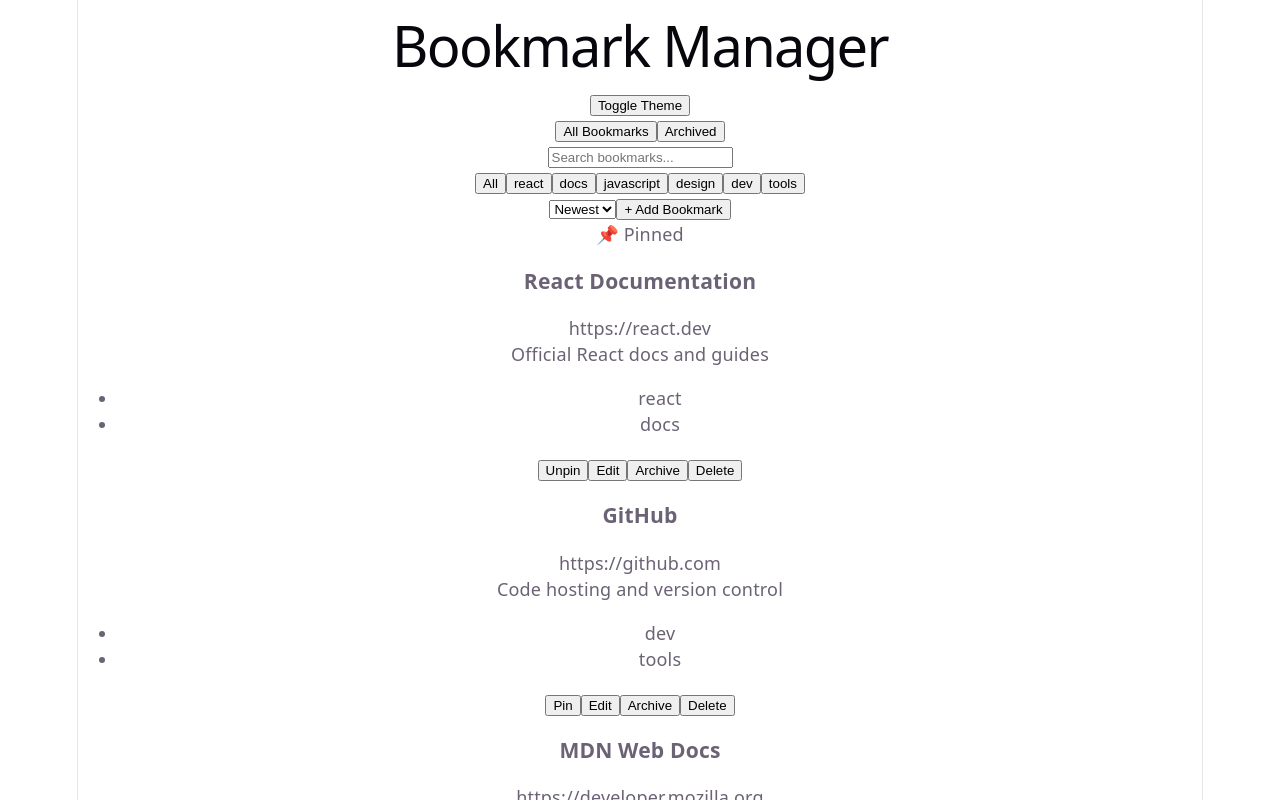
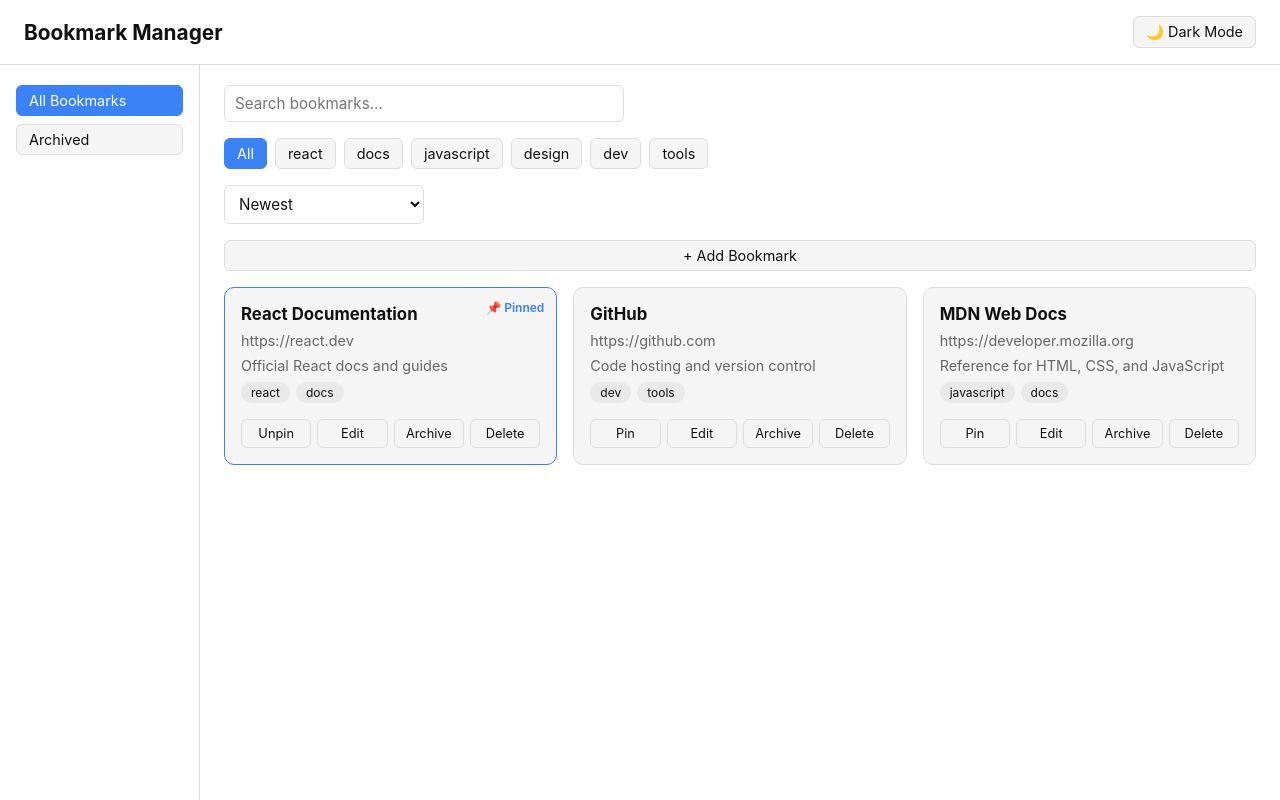
Before and after one commit to K0k1M4r/Big-Game-React, a React (Vite) app: page / in a window 1280 px wide. Shown: the top 800 px of the page. Built offline with nearby package versions, Linux system fonts and the light colour scheme.

Commit message:
styles set up

```diff
--- a/src/App.css
+++ b/src/App.css
@@ -1,184 +1,24 @@
-.counter {
-  font-size: 16px;
-  padding: 5px 10px;
-  border-radius: 5px;
-  color: var(--accent);
-  background: var(--accent-bg);
-  border: 2px solid transparent;
-  transition: border-color 0.3s;
-  margin-bottom: 24px;
-
-  &:hover {
-    border-color: var(--accent-border);
-  }
-  &:focus-visible {
-    outline: 2px solid var(--accent);
-    outline-offset: 2px;
-  }
+:root[data-theme="light"] {
+  --bg-color: #ffffff;
+  --text-color: #111111;
+  --card-bg: #f5f5f5;
+  --border-color: #dddddd;
 }
 
-.hero {
-  position: relative;
-
-  .base,
-  .framework,
-  .vite {
-    inset-inline: 0;
-    margin: 0 auto;
-  }
-
-  .base {
-    width: 170px;
-    position: relative;
-    z-index: 0;
-  }
-
-  .framework,
-  .vite {
-    position: absolute;
-  }
-
-  .framework {
-    z-index: 1;
-    top: 34px;
-    height: 28px;
-    transform: perspective(2000px) rotateZ(300deg) rotateX(44deg) rotateY(39deg)
-      scale(1.4);
-  }
-
-  .vite {
-    z-index: 0;
-    top: 107px;
-    height: 26px;
-    width: auto;
-    transform: perspective(2000px) rotateZ(300deg) rotateX(40deg) rotateY(39deg)
-      scale(0.8);
-  }
+:root[data-theme="dark"] {
+  --bg-color: #1a1a1a;
+  --text-color: #f0f0f0;
+  --card-bg: #2a2a2a;
+  --border-color: #444444;
 }
 
-#center {
-  display: flex;
-  flex-direction: column;
-  gap: 25px;
-  place-content: center;
-  place-items: center;
-  flex-grow: 1;
-
-  @media (max-width: 1024px) {
-    padding: 32px 20px 24px;
-    gap: 18px;
-  }
+body {
+  background-color: var(--bg-color);
+  color: var(--text-color);
+  transition: background-color 0.2s, color 0.2s;
 }
 
-#next-steps {
-  display: flex;
-  border-top: 1px solid var(--border);
-  text-align: left;
-
-  & > div {
-    flex: 1 1 0;
-    padding: 32px;
-    @media (max-width: 1024px) {
-      padding: 24px 20px;
-    }
-  }
-
-  .icon {
-    margin-bottom: 16px;
-    width: 22px;
-    height: 22px;
-  }
-
-  @media (max-width: 1024px) {
-    flex-direction: column;
-    text-align: center;
-  }
+.bookmark-card {
+  background-color: var(--card-bg);
+  border: 1px solid var(--border-color);
 }
-
-#docs {
-  border-right: 1px solid var(--border);
-
-  @media (max-width: 1024px) {
-    border-right: none;
-    border-bottom: 1px solid var(--border);
-  }
-}
-
-#next-steps ul {
-  list-style: none;
-  padding: 0;
-  display: flex;
-  gap: 8px;
-  margin: 32px 0 0;
-
-  .logo {
-    height: 18px;
-  }
-
-  a {
-    color: var(--text-h);
-    font-size: 16px;
-    border-radius: 6px;
-    background: var(--social-bg);
-    display: flex;
-    padding: 6px 12px;
-    align-items: center;
-    gap: 8px;
-    text-decoration: none;
-    transition: box-shadow 0.3s;
-
-    &:hover {
-      box-shadow: var(--shadow);
-    }
-    .button-icon {
-      height: 18px;
-      width: 18px;
-    }
-  }
-
-  @media (max-width: 1024px) {
-    margin-top: 20px;
-    flex-wrap: wrap;
-    justify-content: center;
-
-    li {
-      flex: 1 1 calc(50% - 8px);
-    }
-
-    a {
-      width: 100%;
-      justify-content: center;
-      box-sizing: border-box;
-    }
-  }
-}
-
-#spacer {
-  height: 88px;
-  border-top: 1px solid var(--border);
-  @media (max-width: 1024px) {
-    height: 48px;
-  }
-}
-
-.ticks {
-  position: relative;
-  width: 100%;
-
-  &::before,
-  &::after {
-    content: '';
-    position: absolute;
-    top: -4.5px;
-    border: 5px solid transparent;
-  }
-
-  &::before {
-    left: 0;
-    border-left-color: var(--border);
-  }
-  &::after {
-    right: 0;
-    border-right-color: var(--border);
-  }
-}
--- a/src/App.jsx
+++ b/src/App.jsx
@@ -17,8 +17,20 @@ function App() {
   const [searchTerm, setSearchTerm] = useState("");
   const [selectedTag, setSelectedTag] = useState("All");
   const [sortOption, setSortOption] = useState("newest");
+  const [theme, setTheme] = useState(
+    () => localStorage.getItem("theme") || "light"
+  );
 
+  // Initial load: localStorage first, fallback to bookmarks.json
   useEffect(() => {
+    const stored = localStorage.getItem("bookmarks");
+
+    if (stored) {
+      setTimeout(() => {
+        setBookmarks(JSON.parse(stored));
+        setIsLoading(false);
+      }, 800);
+    } else {
       fetch("/data/bookmarks.json")
         .then((res) => res.json())
         .then((data) => {
@@ -31,7 +43,25 @@ function App() {
           console.error("Failed to load bookmarks:", err);
           setIsLoading(false);
         });
+    }
   }, []);
+
+  // Sync bookmarks to localStorage whenever they change (after initial load)
+  useEffect(() => {
+    if (!isLoading) {
+      localStorage.setItem("bookmarks", JSON.stringify(bookmarks));
+    }
+  }, [bookmarks, isLoading]);
+
+  // Sync theme to localStorage + apply to document
+  useEffect(() => {
+    localStorage.setItem("theme", theme);
+    document.documentElement.setAttribute("data-theme", theme);
+  }, [theme]);
+
+  function toggleTheme() {
+    setTheme((prev) => (prev === "light" ? "dark" : "light"));
+  }
 
   function handleAddBookmark(newBookmark) {
     setBookmarks((prev) => [...prev, newBookmark]);
@@ -78,14 +108,10 @@ function App() {
     setEditingBookmark(null);
   }
 
-  // ---- Derived data, computed fresh every render ----
-
-  // 1. Filter by view (all vs archived)
   const viewFiltered = bookmarks.filter((b) =>
     currentView === "archived" ? b.archived : !b.archived
   );
 
-  // 2. Filter by search term (title + description)
   const searchFiltered = viewFiltered.filter((b) => {
     const term = searchTerm.trim().toLowerCase();
     if (!term) return true;
@@ -95,12 +121,10 @@ function App() {
     );
   });
 
-  // 3. Filter by selected tag
   const tagFiltered = searchFiltered.filter((b) =>
     selectedTag === "All" ? true : b.tags.includes(selectedTag)
   );
 
-  // 4. Sort (pinned always first, then by chosen sort)
   const sorted = [...tagFiltered].sort((a, b) => {
     if (a.pinned !== b.pinned) return a.pinned ? -1 : 1;
 
@@ -118,14 +142,12 @@ function App() {
     }
   });
 
-  // 5. All unique tags, for the FilterBar
   const allTags = ["All", ...new Set(bookmarks.flatMap((b) => b.tags))];
-
   const visibleBookmarks = sorted;
 
   return (
     <div className="app">
-      <Header />
+      <Header theme={theme} onToggleTheme={toggleTheme} />
       <div className="app-body">
         <Sidebar currentView={currentView} onChangeView={setCurrentView} />
         <main className="app-main">
--- a/src/components/Layout/Header.jsx
+++ b/src/components/Layout/Header.jsx
@@ -1,8 +1,10 @@
-function Header() {
+function Header({ theme, onToggleTheme }) {
   return (
     <header className="app-header">
       <h1>Bookmark Manager</h1>
-      <button>Toggle Theme</button>
+      <button onClick={onToggleTheme}>
+        {theme === "light" ? "🌙 Dark Mode" : "☀️ Light Mode"}
+      </button>
     </header>
   );
 }
--- a/src/index.css
+++ b/src/index.css
@@ -1,111 +1,320 @@
-:root {
-  --text: #6b6375;
-  --text-h: #08060d;
-  --bg: #fff;
-  --border: #e5e4e7;
-  --code-bg: #f4f3ec;
-  --accent: #aa3bff;
-  --accent-bg: rgba(170, 59, 255, 0.1);
-  --accent-border: rgba(170, 59, 255, 0.5);
-  --social-bg: rgba(244, 243, 236, 0.5);
-  --shadow:
-    rgba(0, 0, 0, 0.1) 0 10px 15px -3px, rgba(0, 0, 0, 0.05) 0 4px 6px -2px;
-
-  --sans: system-ui, 'Segoe UI', Roboto, sans-serif;
-  --heading: system-ui, 'Segoe UI', Roboto, sans-serif;
-  --mono: ui-monospace, Consolas, monospace;
-
-  font: 18px/145% var(--sans);
-  letter-spacing: 0.18px;
-  color-scheme: light dark;
-  color: var(--text);
-  background: var(--bg);
-  font-synthesis: none;
-  text-rendering: optimizeLegibility;
-  -webkit-font-smoothing: antialiased;
-  -moz-osx-font-smoothing: grayscale;
-
-  @media (max-width: 1024px) {
-    font-size: 16px;
-  }
-}
-
-@media (prefers-color-scheme: dark) {
-  :root {
-    --text: #9ca3af;
-    --text-h: #f3f4f6;
-    --bg: #16171d;
-    --border: #2e303a;
-    --code-bg: #1f2028;
-    --accent: #c084fc;
-    --accent-bg: rgba(192, 132, 252, 0.15);
-    --accent-border: rgba(192, 132, 252, 0.5);
-    --social-bg: rgba(47, 48, 58, 0.5);
-    --shadow:
-      rgba(0, 0, 0, 0.4) 0 10px 15px -3px, rgba(0, 0, 0, 0.25) 0 4px 6px -2px;
-  }
-
-  #social .button-icon {
-    filter: invert(1) brightness(2);
-  }
+* {
+  box-sizing: border-box;
+  margin: 0;
+  padding: 0;
 }
 
 body {
-  margin: 0;
+  font-family: -apple-system, BlinkMacSystemFont, "Segoe UI", Roboto, Helvetica, Arial, sans-serif;
+  background-color: var(--bg-color);
+  color: var(--text-color);
+  transition: background-color 0.2s, color 0.2s;
 }
 
-#root {
-  width: 1126px;
-  max-width: 100%;
-  margin: 0 auto;
-  text-align: center;
-  border-inline: 1px solid var(--border);
-  min-height: 100svh;
+button {
+  font-family: inherit;
+  cursor: pointer;
+  border: 1px solid var(--border-color);
+  background-color: var(--card-bg);
+  color: var(--text-color);
+  border-radius: 6px;
+  padding: 6px 12px;
+  font-size: 0.9rem;
+  transition: background-color 0.15s, border-color 0.15s;
+}
+
+button:hover {
+  background-color: var(--hover-bg);
+}
+
+button.active {
+  background-color: var(--accent-color);
+  color: #ffffff;
+  border-color: var(--accent-color);
+}
+
+input,
+textarea,
+select {
+  font-family: inherit;
+  font-size: 0.95rem;
+  padding: 8px 10px;
+  border: 1px solid var(--border-color);
+  border-radius: 6px;
+  background-color: var(--input-bg);
+  color: var(--text-color);
+  width: 100%;
+}
+
+input:focus,
+textarea:focus,
+select:focus {
+  outline: none;
+  border-color: var(--accent-color);
+}
+
+/* ===== Theme Variables ===== */
+:root[data-theme="light"] {
+  --bg-color: #ffffff;
+  --text-color: #111111;
+  --card-bg: #f5f5f5;
+  --input-bg: #ffffff;
+  --border-color: #dddddd;
+  --hover-bg: #e9e9e9;
+  --accent-color: #3b82f6;
+  --error-color: #dc2626;
+  --muted-text: #666666;
+}
+
+:root[data-theme="dark"] {
+  --bg-color: #16181c;
+  --text-color: #f0f0f0;
+  --card-bg: #23262b;
+  --input-bg: #1c1f24;
+  --border-color: #3a3d42;
+  --hover-bg: #2c2f35;
+  --accent-color: #60a5fa;
+  --error-color: #f87171;
+  --muted-text: #9a9ea5;
+}
+
+/* ===== App Layout ===== */
+.app {
+  min-height: 100vh;
   display: flex;
   flex-direction: column;
-  box-sizing: border-box;
 }
 
-h1,
-h2 {
-  font-family: var(--heading);
-  font-weight: 500;
-  color: var(--text-h);
+.app-header {
+  display: flex;
+  justify-content: space-between;
+  align-items: center;
+  padding: 16px 24px;
+  border-bottom: 1px solid var(--border-color);
 }
 
-h1 {
-  font-size: 56px;
-  letter-spacing: -1.68px;
-  margin: 32px 0;
-  @media (max-width: 1024px) {
-    font-size: 36px;
-    margin: 20px 0;
+.app-header h1 {
+  font-size: 1.3rem;
+}
+
+.app-body {
+  display: flex;
+  flex: 1;
+}
+
+.sidebar {
+  width: 200px;
+  flex-shrink: 0;
+  display: flex;
+  flex-direction: column;
+  gap: 8px;
+  padding: 20px 16px;
+  border-right: 1px solid var(--border-color);
+}
+
+.sidebar button {
+  text-align: left;
+  width: 100%;
+}
+
+.app-main {
+  flex: 1;
+  padding: 20px 24px;
+  display: flex;
+  flex-direction: column;
+  gap: 16px;
+}
+
+/* ===== Search / Filter / Sort Row ===== */
+.search-bar {
+  max-width: 400px;
+}
+
+.filter-bar {
+  display: flex;
+  flex-wrap: wrap;
+  gap: 8px;
+}
+
+.sort-select {
+  max-width: 200px;
+}
+
+/* ===== Bookmark List & Card ===== */
+.bookmark-list {
+  display: grid;
+  grid-template-columns: repeat(auto-fill, minmax(260px, 1fr));
+  gap: 16px;
+}
+
+.bookmark-card {
+  position: relative;
+  background-color: var(--card-bg);
+  border: 1px solid var(--border-color);
+  border-radius: 10px;
+  padding: 16px;
+  display: flex;
+  flex-direction: column;
+  gap: 8px;
+}
+
+.bookmark-card.pinned {
+  border-color: var(--accent-color);
+}
+
+.pin-badge {
+  position: absolute;
+  top: 12px;
+  right: 12px;
+  font-size: 0.75rem;
+  color: var(--accent-color);
+  font-weight: 600;
+}
+
+.bookmark-card h3 {
+  font-size: 1.05rem;
+  padding-right: 70px; /* avoid overlap with pin badge */
+}
+
+.bookmark-card p {
+  font-size: 0.9rem;
+  color: var(--muted-text);
+  word-break: break-word;
+}
+
+.card-actions {
+  display: flex;
+  flex-wrap: wrap;
+  gap: 6px;
+  margin-top: 8px;
+}
+
+.card-actions button {
+  flex: 1;
+  min-width: 70px;
+  font-size: 0.8rem;
+  padding: 6px 8px;
+}
+
+/* ===== Tag List ===== */
+.tag-list {
+  display: flex;
+  flex-wrap: wrap;
+  gap: 6px;
+  list-style: none;
+}
+
+.tag {
+  background-color: var(--hover-bg);
+  color: var(--text-color);
+  font-size: 0.75rem;
+  padding: 3px 10px;
+  border-radius: 999px;
+}
+
+/* ===== Empty / Loading States ===== */
+.empty-state {
+  text-align: center;
+  color: var(--muted-text);
+  padding: 60px 20px;
+  font-size: 1rem;
+}
+
+/* ===== Modal ===== */
+.modal-overlay {
+  position: fixed;
+  inset: 0;
+  background-color: rgba(0, 0, 0, 0.5);
+  display: flex;
+  align-items: center;
+  justify-content: center;
+  z-index: 100;
+  padding: 16px;
+}
+
+.modal-content {
+  position: relative;
+  background-color: var(--bg-color);
+  border: 1px solid var(--border-color);
+  border-radius: 10px;
+  padding: 24px;
+  width: 100%;
+  max-width: 420px;
+  max-height: 90vh;
+  overflow-y: auto;
+}
+
+.modal-close {
+  position: absolute;
+  top: 10px;
+  right: 10px;
+  border: none;
+  background: transparent;
+  font-size: 1rem;
+  padding: 4px 8px;
+}
+
+/* ===== Bookmark Form ===== */
+.bookmark-form {
+  display: flex;
+  flex-direction: column;
+  gap: 14px;
+}
+
+.form-field {
+  display: flex;
+  flex-direction: column;
+  gap: 4px;
+}
+
+.form-field textarea {
+  resize: vertical;
+  min-height: 70px;
+}
+
+.error {
+  color: var(--error-color);
+  font-size: 0.8rem;
+}
+
+.bookmark-form button[type="submit"] {
+  background-color: var(--accent-color);
+  color: #ffffff;
+  border-color: var(--accent-color);
+  padding: 10px;
+  font-weight: 600;
+}
+
+/* ===== Responsive ===== */
+@media (max-width: 768px) {
+  .app-body {
+    flex-direction: column;
+  }
+
+  .sidebar {
+    width: 100%;
+    flex-direction: row;
+    overflow-x: auto;
+    border-right: none;
+    border-bottom: 1px solid var(--border-color);
+    padding: 12px 16px;
+  }
+
+  .sidebar button {
+    width: auto;
+    white-space: nowrap;
+  }
+
+  .app-main {
+    padding: 16px;
+  }
+
+  .bookmark-list {
+    grid-template-columns: 1fr;
+  }
+
+  .search-bar,
+  .sort-select {
+    max-width: 100%;
   }
 }
-h2 {
-  font-size: 24px;
-  line-height: 118%;
-  letter-spacing: -0.24px;
-  margin: 0 0 8px;
-  @media (max-width: 1024px) {
-    font-size: 20px;
-  }
-}
-p {
-  margin: 0;
-}
-
-code,
-.counter {
-  font-family: var(--mono);
-  display: inline-flex;
-  border-radius: 4px;
-  color: var(--text-h);
-}
-
-code {
-  font-size: 15px;
-  line-height: 135%;
-  padding: 4px 8px;
-  background: var(--code-bg);
-}
```
Lines whose indentation alone changed are shown as unchanged.
